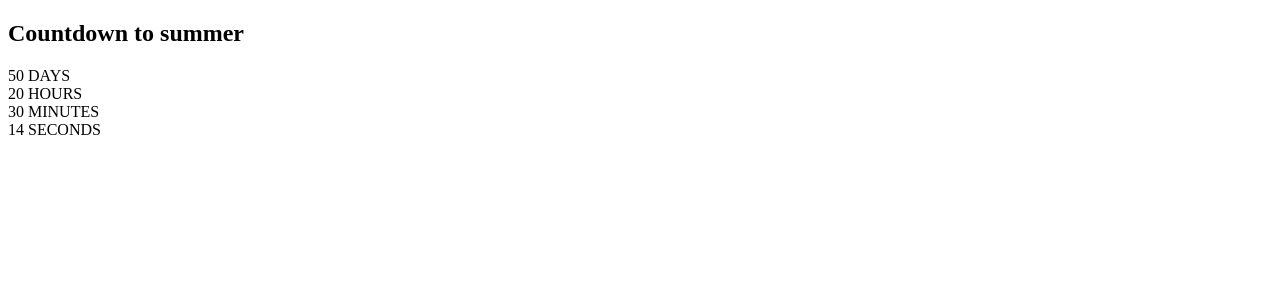
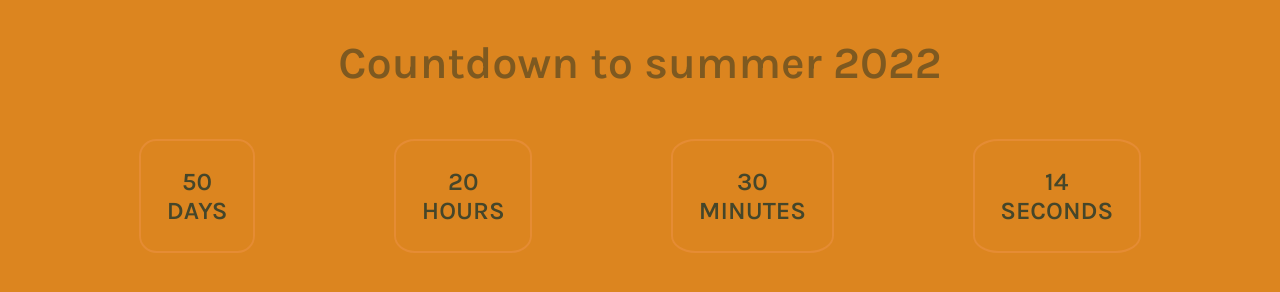
Before and after one commit to GM4FN/timer, a plain HTML site: page src/index.html in a window 1280 px wide. Drawn offline with Linux system fonts and the light colour scheme.

Commit message:
Added all CSS

```diff
--- a/src/index.html
+++ b/src/index.html
@@ -10,8 +10,8 @@
     <title>Timer</title>
   </head>
   <body>
-    <section class="countdown">
-      <h1 class="countdown-header">Countdown to summer</h1>
+    <section class="countdown countdown_position">
+      <h1 class="countdown-header countdown-header_decoration">Countdown to summer 2022</h1>
       <div class="countdown__wrapper-counter">
         <div class="countdown__days">
           <span class="countdown__number-days">50</span>
--- a/src/style/style.css
+++ b/src/style/style.css
@@ -0,0 +1,108 @@
+@import url("https://fonts.googleapis.com/css2?family=Karla:wght@300;600&display=swap");
+
+body {
+  margin: 0;
+  padding: 0;
+  box-sizing: border-box;
+  font-family: "Karla", sans-serif;
+  font-size: 18px;
+  background-color: rgb(220, 133, 31);
+  color: rgb(52, 51, 48);
+  word-wrap: break-word;
+}
+
+.countdown_position {
+  display: flex;
+  flex-direction: column;
+  margin: 0 auto;
+  text-align: center;
+}
+
+.countdown-header_decoration {
+  color: rgb(126, 89, 32);
+}
+
+.countdown-header_decoration:hover {
+  transition: 1s ease;
+  color: rgb(255, 225, 156);
+}
+
+.countdown__wrapper-counter {
+  padding-top: 2%;
+  display: flex;
+  flex-direction: column;
+  justify-content: space-between;
+  font-size: 25px;
+  font-weight: 600;
+  color: rgb(69, 70, 42);
+}
+
+.countdown__days {
+  display: flex;
+  flex-direction: column;
+  padding: 2%;
+  border-radius: 15%;
+}
+
+.countdown__hours {
+  display: flex;
+  flex-direction: column;
+  padding: 2%;
+  border-radius: 15%;
+}
+
+.countdown__minutes {
+  display: flex;
+  flex-direction: column;
+  padding: 2%;
+  border-radius: 15%;
+}
+
+.countdown__seconds {
+  display: flex;
+  flex-direction: column;
+  padding: 2%;
+  border-radius: 15%;
+}
+
+@media (min-width: 479px) {
+  .countdown__wrapper-counter {
+    padding-top: 2%;
+    display: flex;
+    flex-direction: row;
+    justify-content: center;
+  }
+}
+
+@media (min-width: 767px) {
+  body {
+    font-size: 24px;
+  }
+
+  .countdown__wrapper-counter {
+    padding-top: 1%;
+    justify-content: space-evenly;
+  }
+
+  .countdown__days,
+  .countdown__hours,
+  .countdown__minutes,
+  .countdown__seconds {
+    border: 2px solid rgba(247, 157, 101, 0.3);
+  }
+
+  .countdown__days:hover,
+  .countdown__hours:hover,
+  .countdown__minutes:hover,
+  .countdown__seconds:hover {
+    color: rgb(255, 225, 156);
+    transition: 0.5s ease;
+    background-color: rgba(247, 157, 101, 0.3);
+  }
+}
+
+@media (min-width: 1200px) {
+  body {
+    font-size: 30px;
+  }
+}
```
